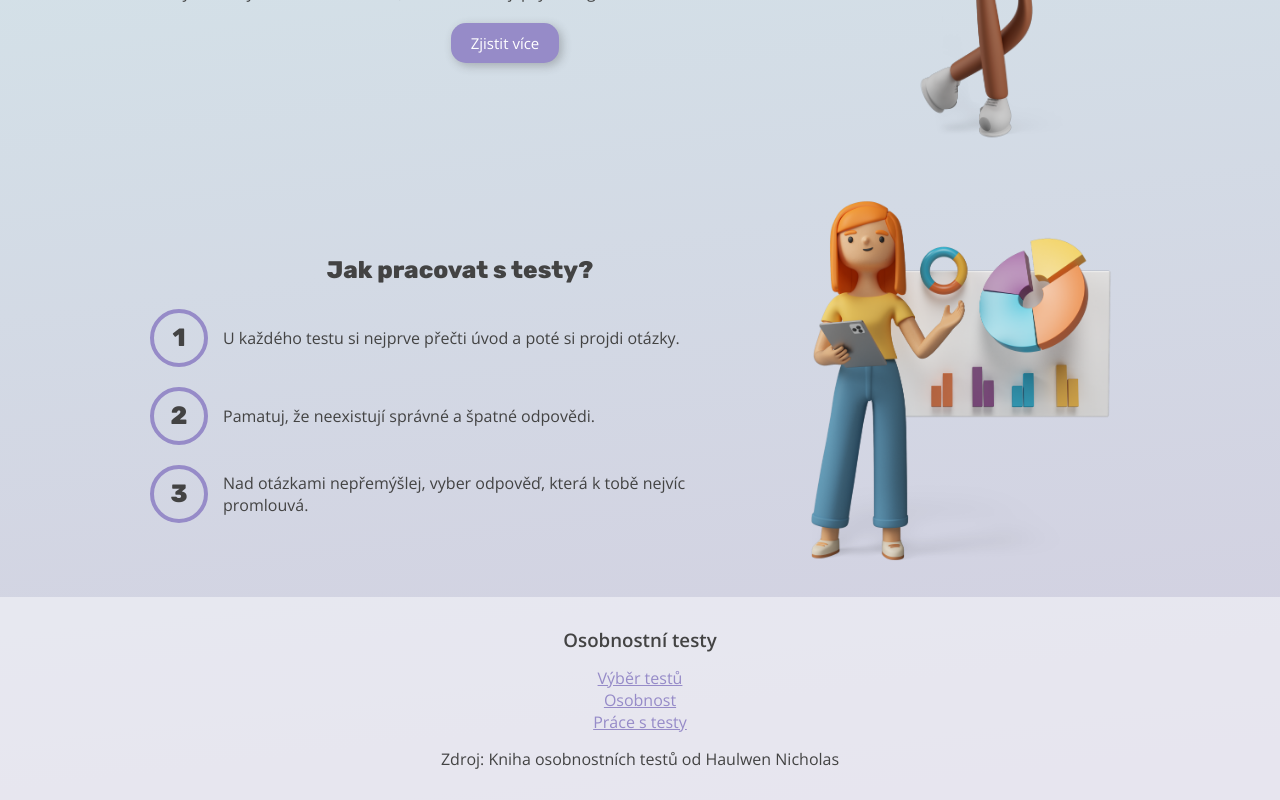
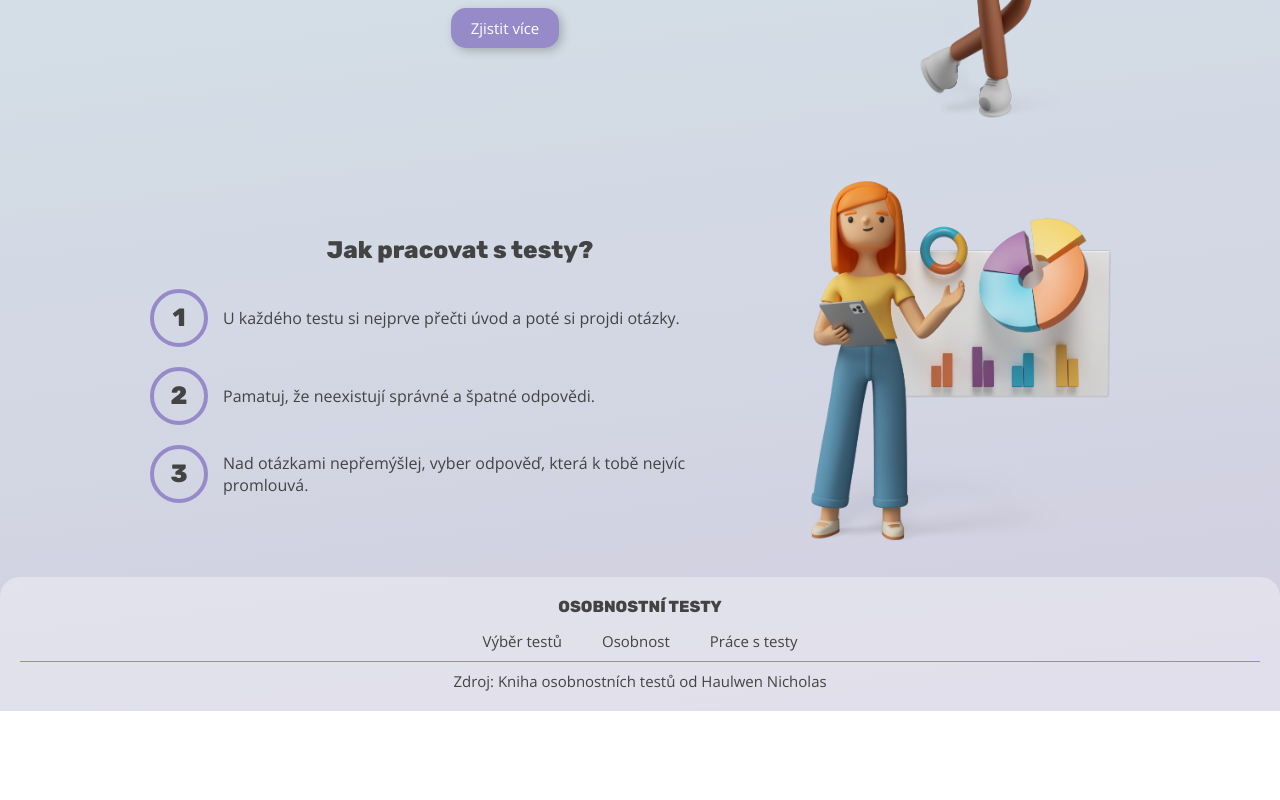
Before and after one commit to gracianaa/osobnostni-testy, a React (Vite) app: page / in a window 1280 px wide. Shown: the part 1512-2312 px from the top of the page. After the commit the page ends 2223 px from the top, so only its background shows below. Built offline with nearby package versions, Linux system fonts and the light colour scheme.

Commit message:
footer styled to be responzive

```diff
--- a/src/components/AboutPersonality/style.css
+++ b/src/components/AboutPersonality/style.css
@@ -6,7 +6,7 @@
 }
 
 .aboutPersonality__heading {
-  margin-bottom: 20px;
+  margin-bottom: 30px;
 }
 
 .aboutPersonality__info {
--- a/src/components/ChooseTest/style.css
+++ b/src/components/ChooseTest/style.css
@@ -1,5 +1,5 @@
 .testList {
-  margin-top: 60px;
+  margin-top: 40px;
   display: flex;
   flex-direction: column;
   gap: 20px
--- a/src/components/Footer/index.jsx
+++ b/src/components/Footer/index.jsx
@@ -4,7 +4,7 @@ import { Link } from 'react-router-dom';
 export const Footer = () => {
   return (
     <footer className="footer">
-      <h3 className="footer__heading">Osobnostní testy</h3>
+      <h4 className="footer__heading">Osobnostní testy</h4>
       <div className="footer__links">
         <Link className="link" to="/#chooseTest">
           Výběr testů
@@ -15,10 +15,10 @@ export const Footer = () => {
         <Link className="link" to="/#howItWorks">
           Práce s testy
         </Link>
-        <p className="footer__source">
-          Zdroj: Kniha osobnostních testů od Haulwen Nicholas{' '}
-        </p>
       </div>
+      <p className="footer__source">
+        Zdroj: Kniha osobnostních testů od Haulwen Nicholas{' '}
+      </p>
     </footer>
   );
 };
--- a/src/components/Footer/style.css
+++ b/src/components/Footer/style.css
@@ -1,19 +1,48 @@
 .link {
-  display: block;
-  text-align: center;
-  color: var(--color-primary);
+  color: var(--color-secondary);
+  font-size: 15px;
+  text-decoration: none;
+}
+
+.footer__links {
+  display: flex;
+  flex-direction: column;
+  align-items: center;
 }
 
 .footer__heading {
   margin-bottom: 15px;
+  font-family: var(--font-primary);
+  text-transform: uppercase;
+}
+
+.footer__source::before {
+  content: "";
+  height: 0.5px;
+  background-color: var(--color-primary);
+  display: block;
+  margin-bottom: 10px;
+  width: 100%;
 }
 
 .footer {
-  background-color: rgba(255, 255, 255, 0.456);
-  padding: 30px;
+  background-color: rgba(255, 255, 255, 0.336);
+  padding: 20px;
+  border-radius: 20px 20px 0 0;
 }
 
 .footer__source {
   text-align: center;
-  margin-top: 15px;
+  font-size: 15px;
+  margin-top: 10px;
 }
+
+@media screen and (min-width: 500px) {
+  .footer__links {
+    flex-direction: row;
+    justify-content: center;
+    gap: 40px
+  }
+
+
+}
--- a/src/components/HowItWorks/style.css
+++ b/src/components/HowItWorks/style.css
@@ -1,5 +1,5 @@
 .howItWorks {
-  margin-top: 40px;
+  margin-top: 80px;
 }
 
 .howItWorks__container {
@@ -44,6 +44,7 @@
 
 @media screen and (min-width: 850px) {
   .howItWorks {
+    margin-top: 40px;
     display: flex;
     align-items: center;
     justify-content: center;
```
